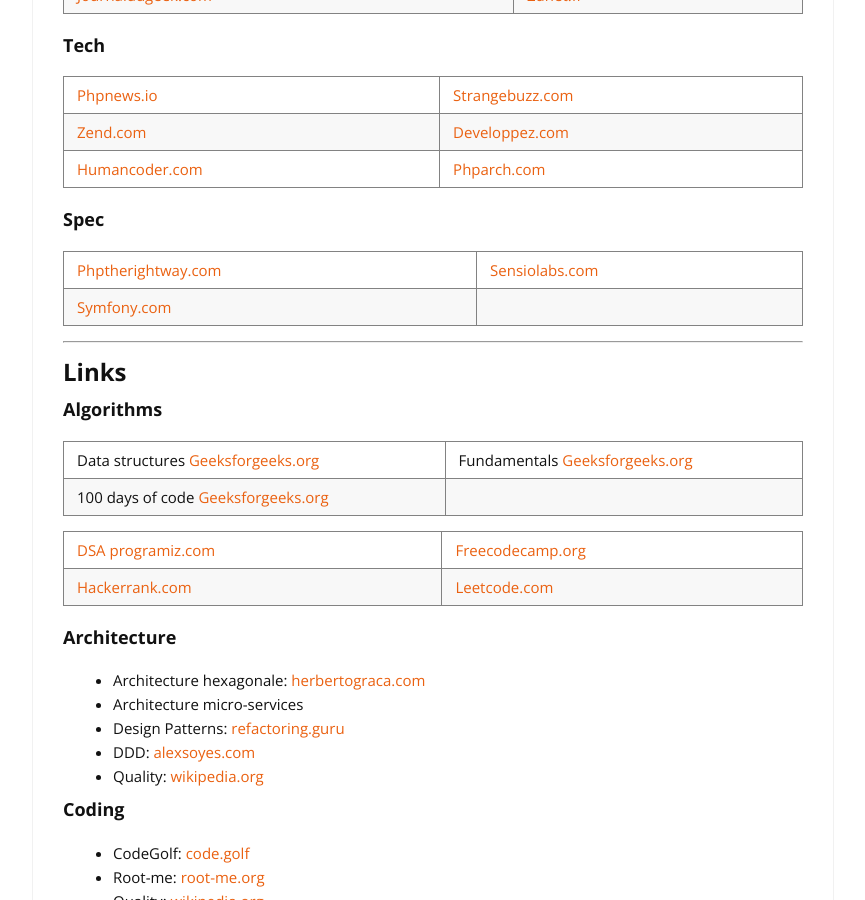
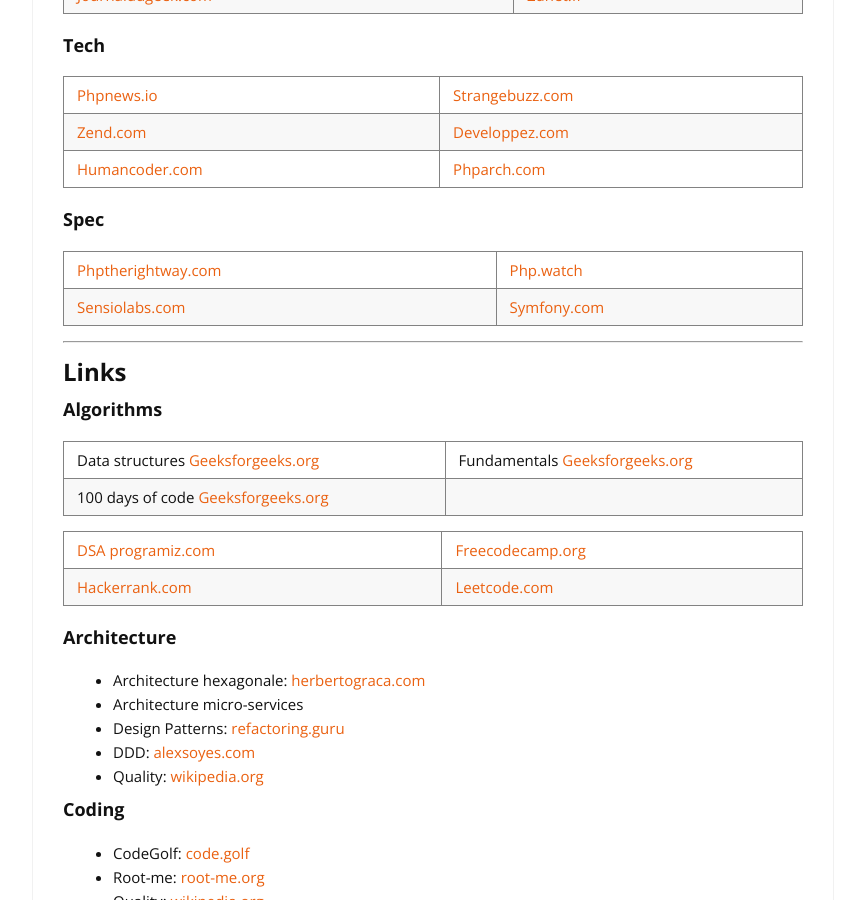
Before and after one commit to cylmat/cylmat.github.io, a Jekyll site: the page built from _pages/USEFUL.md, in a window 1280 px wide and 900 px high, scrolled down 376 px. Shown: the whole window, without its empty margins (207-1072 px from the left). Built offline with Jekyll 4.4.1, drawn with Linux system fonts in a browser that asks for light colours; nearby versions of some CDN libraries.

Commit message:
Update USEFUL.md

```diff
--- a/_pages/USEFUL.md
+++ b/_pages/USEFUL.md
@@ -19,8 +19,8 @@
 
 ### Spec
 
-|[Phptherightway.com](https://phptherightway.com)|[Sensiolabs.com](https://blog.sensiolabs.com)|
-|[Symfony.com](https://symfony.com/blog)|
+|[Phptherightway.com](https://phptherightway.com)|[Php.watch](https://php.watch/versions)|
+[Sensiolabs.com](https://blog.sensiolabs.com)|[Symfony.com](https://symfony.com/blog)|
 
 ---
 ## Links
```
